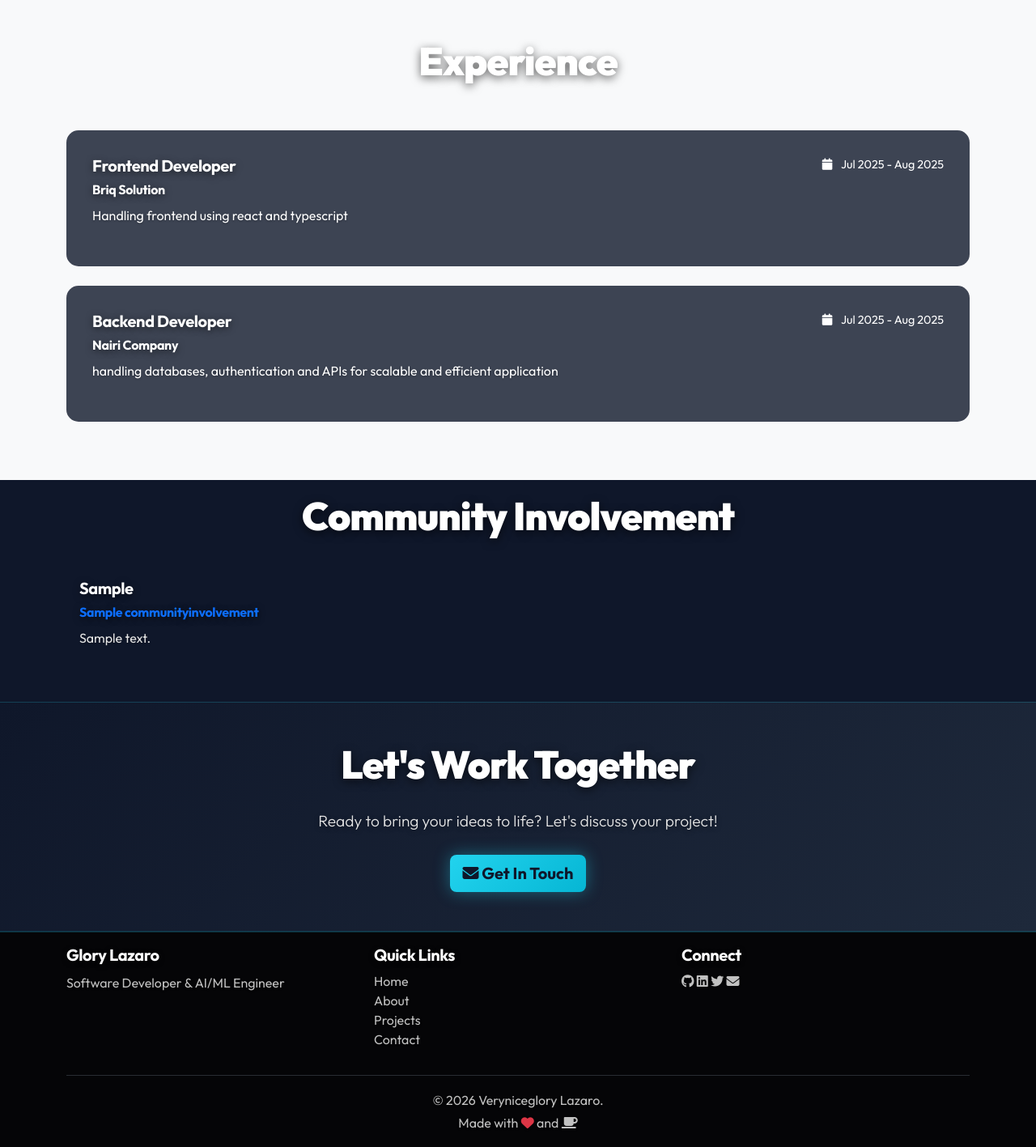
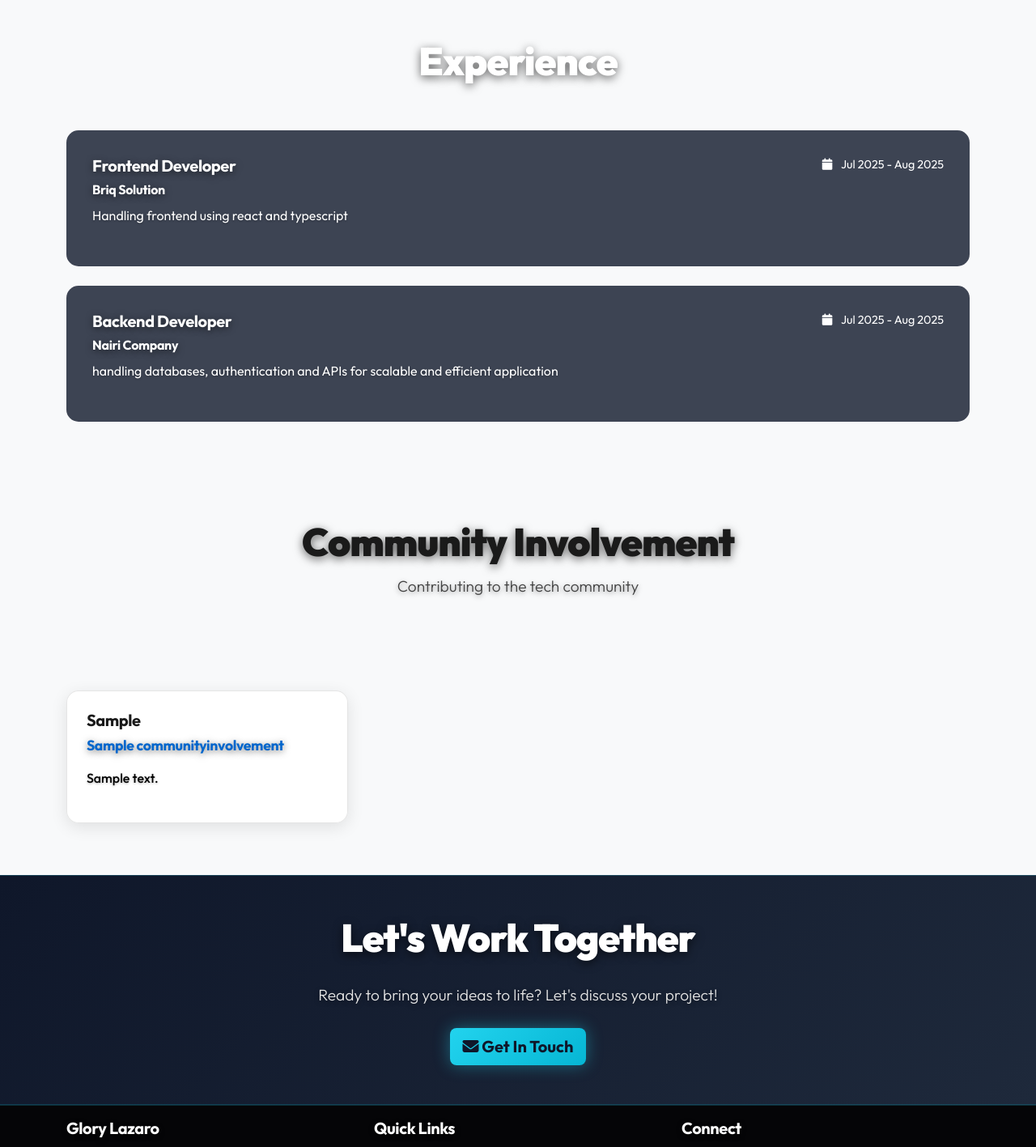
Before and after one commit to GloryMsasalaga/portfolio, a Django app: page /about/ in a window 1280 px wide. Shown: the part 2812-4229 px from the top of the page at 81% size. Run offline with Django 5.2, Linux system fonts and the light colour scheme; data comes from the database, SQL or seed files in the repository; tables that the repository leaves empty hold one stand-in row (values such as "Sample post"); some libraries are stand-ins or nearby versions.

Commit message:
update: updating community involvement style.

```diff
--- a/static/css/style.css
+++ b/static/css/style.css
@@ -1002,3 +1002,53 @@ footer a:hover {
 .back-to-top-btn i {
     font-size: 1.2rem;
 }
+
+/* Community Involvement Glass Cards */
+.community-card {
+    background: rgba(255, 255, 255, 0.98) !important;
+    border: 1px solid rgba(0, 0, 0, 0.1) !important;
+    border-radius: 15px;
+    transition: all 0.3s ease;
+    box-shadow: 0 5px 20px rgba(0, 0, 0, 0.1);
+}
+
+.community-card:hover {
+    transform: translateY(-5px);
+    box-shadow: 0 10px 30px rgba(0, 0, 0, 0.15);
+}
+
+.community-card h5 {
+    color: #1a1a1a !important;
+    margin-bottom: 0.5rem;
+    font-weight: 700;
+    text-shadow: none;
+}
+
+.community-card h6 {
+    color: #0066cc !important;
+    margin-bottom: 1rem;
+    font-weight: 600;
+    font-size: 1.1rem;
+}
+
+.community-card p {
+    color: #000000 !important;
+    line-height: 1.8;
+    font-size: 1rem;
+    font-weight: 500;
+}
+
+.community-card ul,
+.community-card ol {
+    color: #000000 !important;
+    line-height: 1.8;
+    font-size: 1rem;
+    font-weight: 500;
+    padding-left: 1.5rem;
+    margin-top: 0.5rem;
+}
+
+.community-card li {
+    margin-bottom: 0.5rem;
+    color: #000000 !important;
+}
--- a/templates/about.html
+++ b/templates/about.html
@@ -171,20 +171,21 @@
 
 <!-- Community Section -->
 {% if communityinvolvement %}
-<section class="py-3">
+<section class="py-5 bg-light">
     <div class="container">
         <div class="row">
-            <div class="col-12 text-center mb-4">
-                <h2 class="display-5 fw-bold">Community Involvement</h2>
+            <div class="col-12 text-center mb-5">
+                <h2 class="display-5 fw-bold" style="color: #1a1a1a !important;">Community Involvement</h2>
+                <p class="lead" style="color: #444444 !important;">Contributing to the tech community</p>
             </div>
-            <div class="row">
+            <div class="row g-4">
                 {% for community in communityinvolvement %}
                 <div class="col-md-4 mb-3">
-                    <div class="community-card p-3 h-100">
+                    <div class="community-card p-4 h-100">
                         <h5 class="fw-bold">{{ community.position }}</h5>
                         <h6 class="text-primary">{{ community.name }}</h6>
                         {% if community.description %}
-                        <p>{{ community.description }}</p>
+                        <p class="mb-0">{{ community.description|linebreaks }}</p>
                         {% endif %}
                     </div>
                 </div>
```
